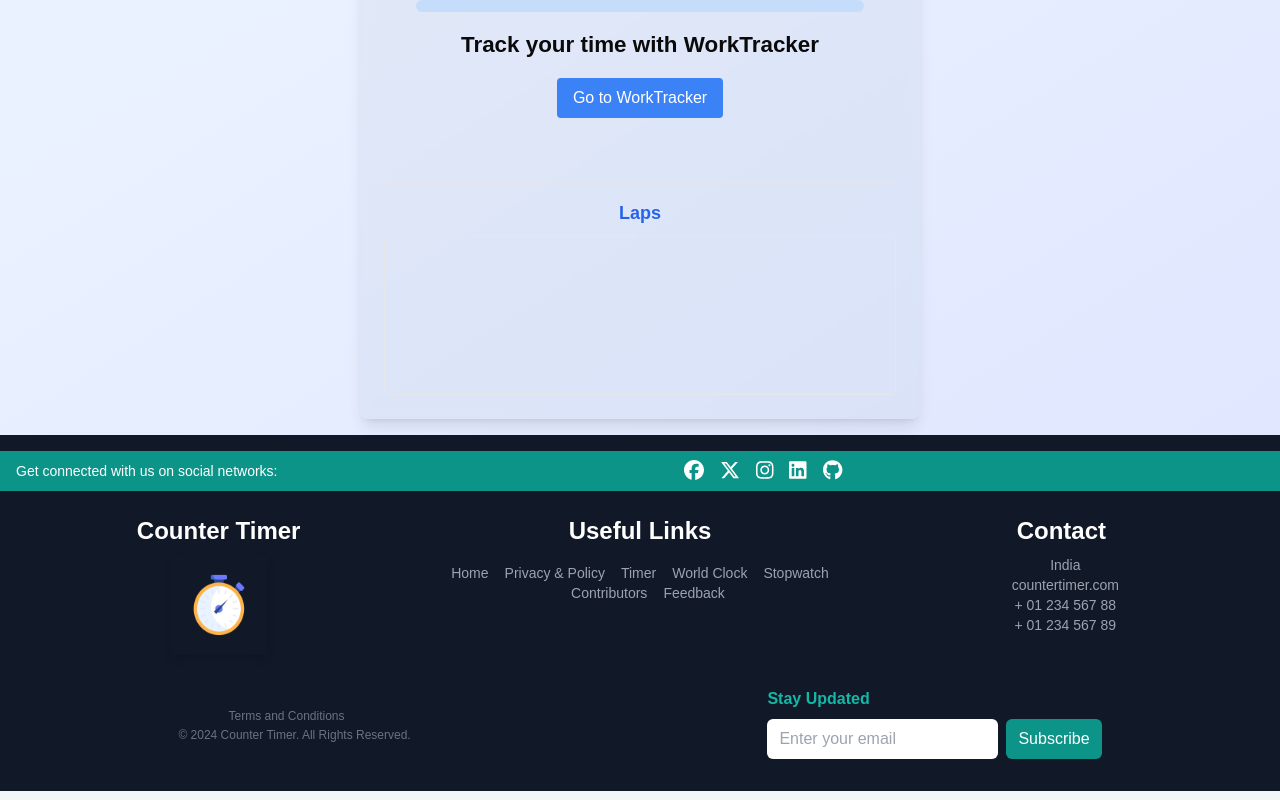
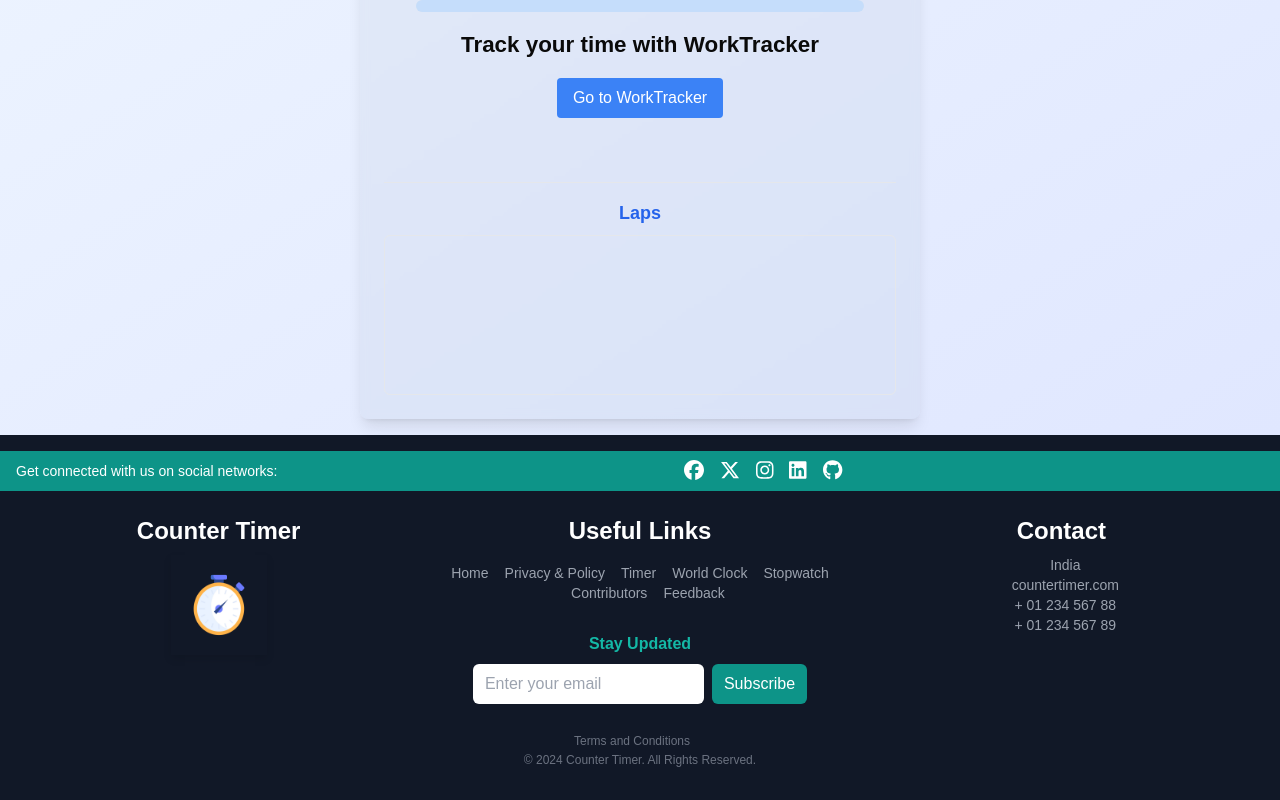
Before and after one commit to param-code/counter-app, a React (Vite) app: page / in a window 1280 px wide. Shown: the part 368-1168 px from the top of the page. Built offline with nearby package versions, Linux system fonts and the light colour scheme; grey boxes are pictures that could not be loaded.

Commit message:
footer alignment

```diff
--- a/src/components/Footer.jsx
+++ b/src/components/Footer.jsx
@@ -181,17 +181,12 @@
 
       {/* Footer Bottom */}
 <div className="bg-gray-900 text-center py-4">
-        <div className="container mx-auto flex flex-col md:flex-row justify-around items-center">
-          <div className="text-center">
-            <a href="/terms" className="text-xs text-gray-500 hover:text-white mr-4">
-              Terms and Conditions
-            </a>
-            <p className="text-xs text-gray-500">
-              © 2024 Counter Timer. All Rights Reserved.
-            </p>
-          </div>
-          <div className="text-left">
+  <div className="container mx-auto flex flex-col items-center">
+
+    {/* Stay Updated Section */}
+    <div className="mb-2 text-center" style={{ marginTop: '-55px' }}>
       <h3 className="text-teal-500 mb-2 font-bold">Stay Updated</h3>
+      <div className="flex justify-center items-center">
         <input
           type="email"
           placeholder="Enter your email"
@@ -207,7 +202,20 @@
         </button>
       </div>
     </div>
+
+    {/* Terms and Conditions Section */}
+    <div className="text-center mt-4">
+      <a href="/terms" className="text-xs text-gray-500 hover:text-white mr-4">
+        Terms and Conditions
+      </a>
+      <p className="text-xs text-gray-500">
+        © 2024 Counter Timer. All Rights Reserved.
+      </p>
     </div>
+
+  </div>
+</div>
+
     </footer>
   );
 };
```
Lines whose indentation alone changed are shown as unchanged.
